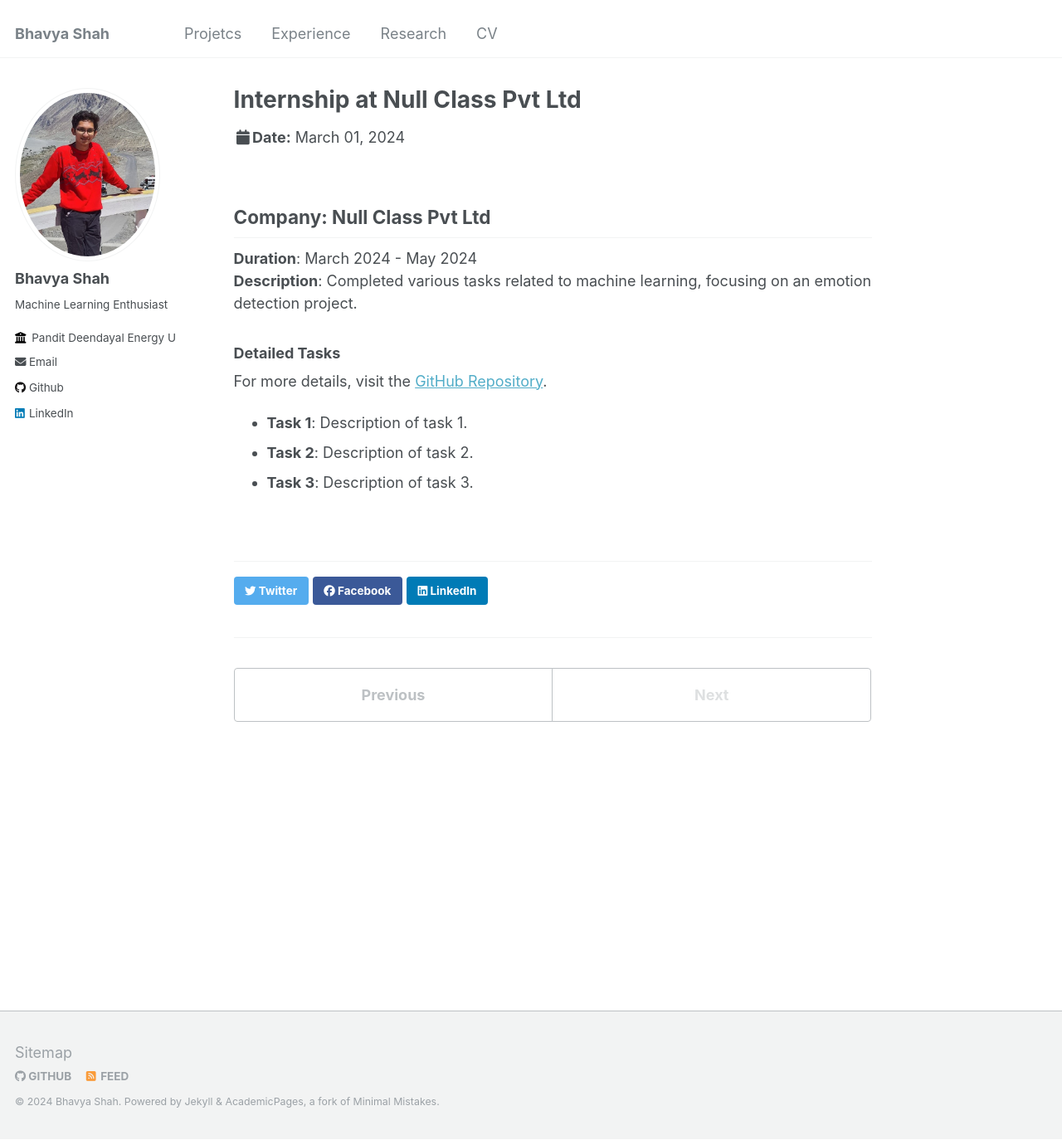
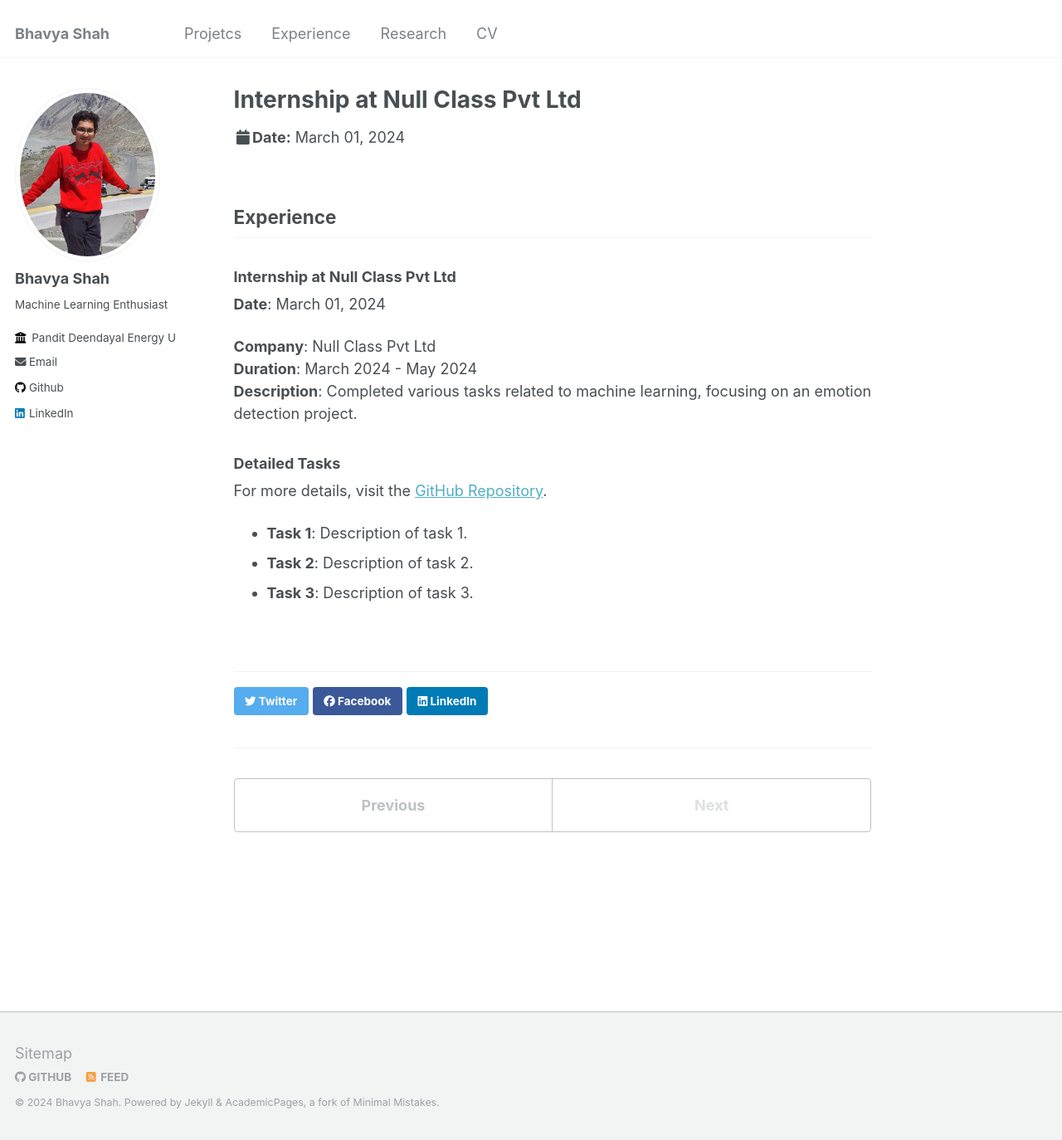
Before and after one commit to B3CODER/B3CODER.github.io, a Jekyll site: the page built from _talks/Nullclass.md, in a window 1280 px wide and 1374 px high. Shown: the whole window at 83% size. Built offline with Jekyll 4.4.1, drawn with Linux system fonts in a browser that asks for light colours.

Commit message:
Update Nullclass.md

```diff
--- a/_talks/Nullclass.md
+++ b/_talks/Nullclass.md
@@ -4,7 +4,12 @@ date: 2024-03-01
 location: "Remote"
 ---
 
-## Company: Null Class Pvt Ltd
+## Experience
+
+### Internship at Null Class Pvt Ltd
+**Date**: March 01, 2024
+
+**Company**: Null Class Pvt Ltd
 **Duration**: March 2024 - May 2024
 **Description**: Completed various tasks related to machine learning, focusing on an emotion detection project.
 
```
